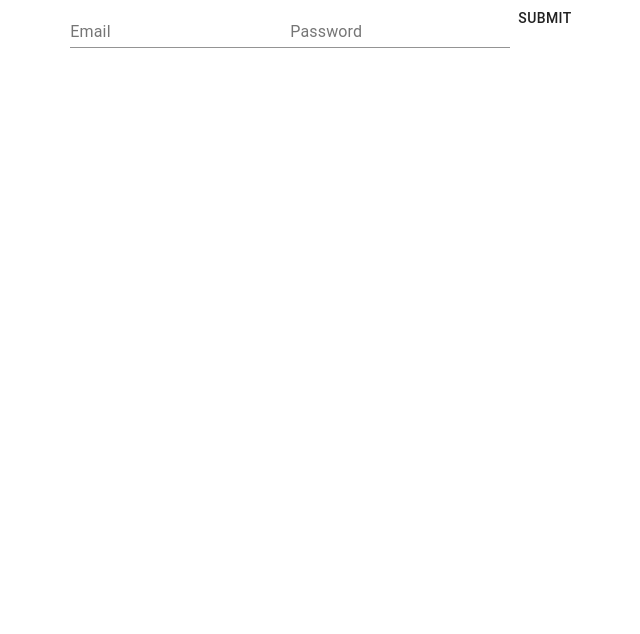
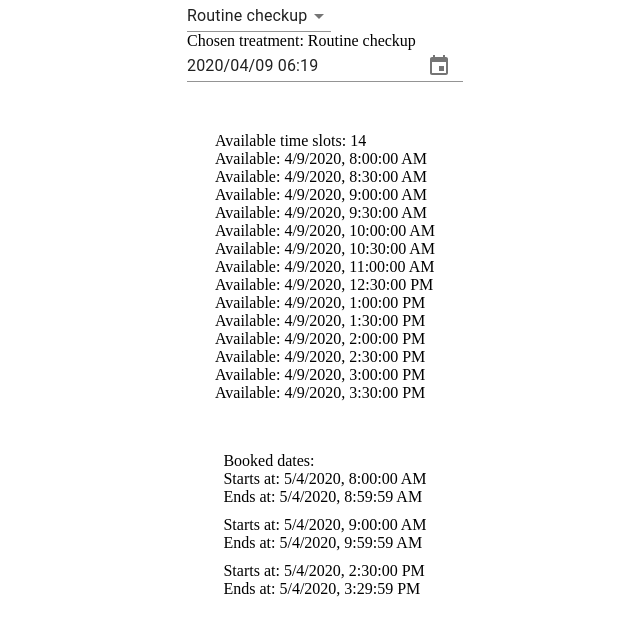
Before and after one commit to PavelSrom/MUI-datepicker-example, a React (Create React App) app: page / in a window 1280 px wide. Shown: the top 634 px of the page, without its empty margins (315-955 px from the left). Built offline with nearby package versions, Linux system fonts and the light colour scheme.

Commit message:
varying appointment duration

```diff
--- a/src/App.js
+++ b/src/App.js
@@ -1,140 +1,82 @@
 import React, { useState } from 'react'
 import 'date-fns'
 import DateFnsUtils from '@date-io/date-fns'
+import { Select, MenuItem } from '@material-ui/core'
 import { KeyboardDatePicker, MuiPickersUtilsProvider } from '@material-ui/pickers'
 import { availableTimes } from './dates'
-import { useTranslation } from 'react-i18next'
-import { TextField, Button } from '@material-ui/core'
-import * as yup from 'yup'
-import { handleFormErrors } from './hooks'
 // import moment from "moment"
 
 const App = () => {
-  // localization stuff
-  const { t, i18n } = useTranslation('common')
-  console.log(i18n.language)
-  const [form, setForm] = useState({
-    email: '',
-    password: ''
-  })
-  const [formErrors, setFormErrors] = useState({
-    email: '',
-    password: ''
-  })
-  const formSchema = yup.object().shape({
-    email: yup.string().email().required(),
-    password: yup.string().min(6).required()
-  })
+  const [chosenDate, setChosenDate] = useState(new Date())
+  const [chosenTreatment, setChosenTreatment] = useState(0)
 
-  const handleChange = e => {
-    setForm({
-      ...form,
-      [e.target.name]: e.target.value
-    })
-    setFormErrors({ ...formErrors, [e.target.name]: '' })
-  }
-
-  const handleSubmit = async e => {
-    e.preventDefault()
-
-    try {
-      await formSchema.validate(form, { abortEarly: false })
-      console.log('Form is valid')
-    } catch (err) {
-      // comment
-      handleFormErrors(err, formErrors, setFormErrors)
+  const treatments = [
+    {
+      label: 'Routine checkup',
+      duration: 1799000
+    },
+    {
+      label: 'Emergency',
+      duration: 3599000
     }
-  }
-
-  const [chosenDate, setChosenDate] = useState(new Date())
-  console.log(chosenDate)
+  ]
 
   const bookedDates = [
     {
       patient: 'Anonymous',
-      startAt: '2020-04-13T10:00:00'
+      startAt: '2020-05-04T08:00:00',
+      endAt: '2020-05-04T08:59:59'
     },
     {
       patient: 'Anonymous',
-      startAt: '2020-04-13T11:00:00' // 13 April at 10AM and 11AM
-    },
-    {
-      patient: 'Pavel Srom',
-      startAt: '2020-04-10T08:00:00' // friday 10th is fully booked
+      startAt: '2020-05-04T09:00:00',
+      endAt: '2020-05-04T09:59:59'
     },
     {
       patient: 'Anonymous',
-      startAt: '2020-04-10T09:00:00'
-    },
-    {
-      patient: 'Anonymous',
-      startAt: '2020-04-10T10:00:00'
-    },
-    {
-      patient: 'Anonymous',
-      startAt: '2020-04-10T11:00:00'
-    },
-    {
-      patient: 'Anonymous',
-      startAt: '2020-04-10T13:00:00'
-    },
-    {
-      patient: 'Anonymous',
-      startAt: '2020-04-10T14:00:00'
-    },
-    {
-      patient: 'Anonymous',
-      startAt: '2020-04-10T15:00:00'
+      startAt: '2020-05-04T14:30:00',
+      endAt: '2020-05-04T15:29:59'
     }
-    // {
-    //   patient: "Pavel Srom",
-    //   startAt: "2020-04-16T08:00:00", // april 16th is fully booked too (all below)
-    // },
-    // {
-    //   patient: "Anonymous",
-    //   startAt: "2020-04-16T09:00:00",
-    // },
-    // {
-    //   patient: "Anonymous",
-    //   startAt: "2020-04-16T10:00:00",
-    // },
-    // {
-    //   patient: "Anonymous",
-    //   startAt: "2020-04-16T11:00:00",
-    // },
-    // {
-    //   patient: "Anonymous",
-    //   startAt: "2020-04-16T13:00:00",
-    // },
-    // {
-    //   patient: "Anonymous",
-    //   startAt: "2020-04-16T14:00:00",
-    // },
-    // {
-    //   patient: "Anonymous",
-    //   startAt: "2020-04-16T15:00:00",
-    // },
   ]
 
-  console.log(
-    bookedDates.filter(({ startAt }) => startAt > new Date().toISOString()) // shows future appointments
-  )
   // convert all possible available slots to chosenDate + that time
   const availableSlots = availableTimes.map(time =>
     new Date(chosenDate.toISOString().split('T')[0] + 'T' + time).toISOString()
   )
   // extract booked dates from objects and convert them to ISO properly
   const booked = bookedDates.map(date => new Date(date.startAt).toISOString())
-  console.log(booked)
-  console.log(availableSlots)
+  // console.log(booked)
+  // console.log(availableSlots)
   // so far so good
+  // const availableSlotsToTimestamps = availableSlots.map(slot => new Date(slot).getTime())
 
-  const totalAvailable = []
+  const freeSlots = []
+  let totalAvailable = []
   for (let item of availableSlots) {
-    if (!booked.includes(item)) {
-      totalAvailable.push(item)
-    }
+    // this loop works fine
+    const startMatches = bookedDates.some(date => {
+      const itemTimestamp = new Date(item).getTime()
+
+      const startTimestamp = new Date(date.startAt).getTime()
+      const endTimestamp = new Date(date.endAt).getTime()
+      const inTheMiddle = itemTimestamp >= startTimestamp && itemTimestamp <= endTimestamp
+
+      return inTheMiddle
+    })
+
+    if (!startMatches) freeSlots.push(item)
   }
+  console.log(freeSlots)
+  const freeSlotsToTimestamps = freeSlots.map(slot => ({
+    startAt: new Date(slot).getTime(),
+    endAt: new Date(slot).getTime() + 1799000
+  }))
+  console.log(freeSlotsToTimestamps)
+  totalAvailable = freeSlotsToTimestamps.filter(slot =>
+    freeSlotsToTimestamps.some(
+      item => item.endAt === slot.startAt + treatments[chosenTreatment].duration
+    )
+  )
   console.log(totalAvailable)
 
   const shouldDisableDate = currD => {
@@ -146,7 +88,7 @@ const App = () => {
       time => new Date(time).toLocaleDateString() === currD.toLocaleDateString()
     )
 
-    console.log(bookedForThatDay) // I get what I expect to get
+    // console.log(bookedForThatDay) // I get what I expect to get
     return isWeekend || bookedForThatDay.length === availableTimes.length
   }
 
@@ -159,13 +101,24 @@ const App = () => {
         alignItems: 'center'
       }}
     >
-      {/* <div style={{ margin: '0 auto' }}>
+      <div style={{ margin: '0 auto' }}>
+        <Select
+          value={chosenTreatment}
+          onChange={e => setChosenTreatment(e.target.value)}
+        >
+          {treatments.map(({ label }, index) => (
+            <MenuItem key={index} value={index}>
+              {label}
+            </MenuItem>
+          ))}
+        </Select>
+        <p>Chosen treatment: {treatments[chosenTreatment].label}</p>
+
         <MuiPickersUtilsProvider utils={DateFnsUtils}>
           <KeyboardDatePicker
             value={chosenDate}
-            onChange={(date) => {
+            onChange={date => {
               setChosenDate(date)
-              console.log(date)
             }}
             autoOk
             disablePast
@@ -182,40 +135,22 @@ const App = () => {
             <p>Available time slots: {totalAvailable.length}</p>
             {totalAvailable.map((time, index) => (
               <div key={index}>
-                <p>Available: {new Date(time).toLocaleString()}</p>
+                <p>Available: {new Date(time.startAt).toLocaleString()}</p>
               </div>
             ))}
           </>
         )}
       </div>
 
-      {/* localization */}
-      {/* <p style={{ marginTop: 50 }}>{t('hello')}</p>
-      <button onClick={() => i18n.changeLanguage(i18n.language === 'en' ? 'cz' : 'en')}>
-        change language
-      </button> */}
-
-      <form onSubmit={handleSubmit}>
-        <TextField
-          error={Boolean(formErrors.email)}
-          label="Email"
-          name="email"
-          value={form.email}
-          onChange={handleChange}
-          helperText={formErrors.email}
-        />
-        <TextField
-          error={Boolean(formErrors.password)}
-          label="Password"
-          type="password"
-          value={form.password}
-          name="password"
-          onChange={handleChange}
-          helperText={formErrors.password}
-        />
-
-        <Button type="submit">Submit</Button>
-      </form>
+      <div style={{ marginTop: 50 }}>
+        <p>Booked dates:</p>
+        {bookedDates.map((date, index) => (
+          <div key={index} style={{ marginBottom: 10 }}>
+            <p>Starts at: {new Date(date.startAt).toLocaleString()}</p>
+            <p>Ends at: {new Date(date.endAt).toLocaleString()}</p>
+          </div>
+        ))}
+      </div>
     </div>
   )
 }
--- a/src/dates.js
+++ b/src/dates.js
@@ -1,9 +1,16 @@
 export const availableTimes = [
-  "08:00",
-  "09:00",
-  "10:00",
-  "11:00",
-  "13:00",
-  "14:00",
-  "15:00",
+  '08:00',
+  '08:30',
+  '09:00',
+  '09:30',
+  '10:00',
+  '10:30',
+  '11:00',
+  '12:30',
+  '13:00',
+  '13:30',
+  '14:00',
+  '14:30',
+  '15:00',
+  '15:30'
 ]
--- a/src/index.js
+++ b/src/index.js
@@ -22,10 +22,8 @@ i18next.init({
 })
 
 ReactDOM.render(
-  <React.StrictMode>
-    <I18nextProvider i18n={i18next}>
-      <App />
-    </I18nextProvider>
-  </React.StrictMode>,
+  <I18nextProvider i18n={i18next}>
+    <App />
+  </I18nextProvider>,
   document.getElementById('root')
 )
```
